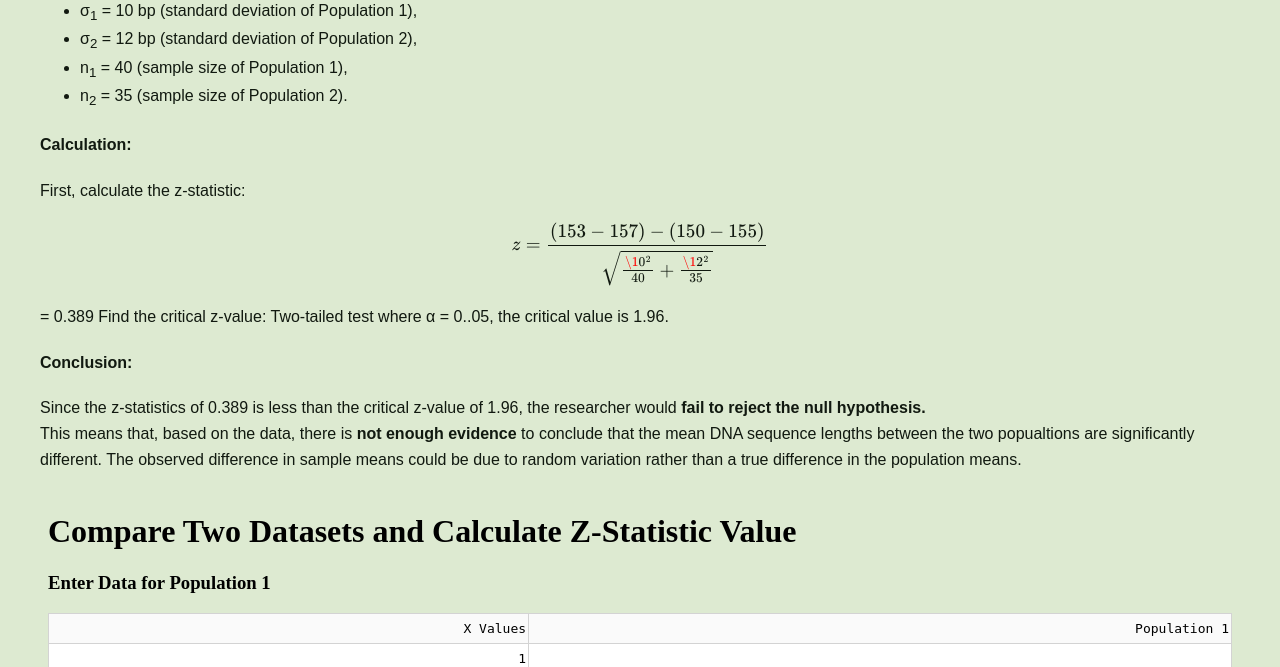
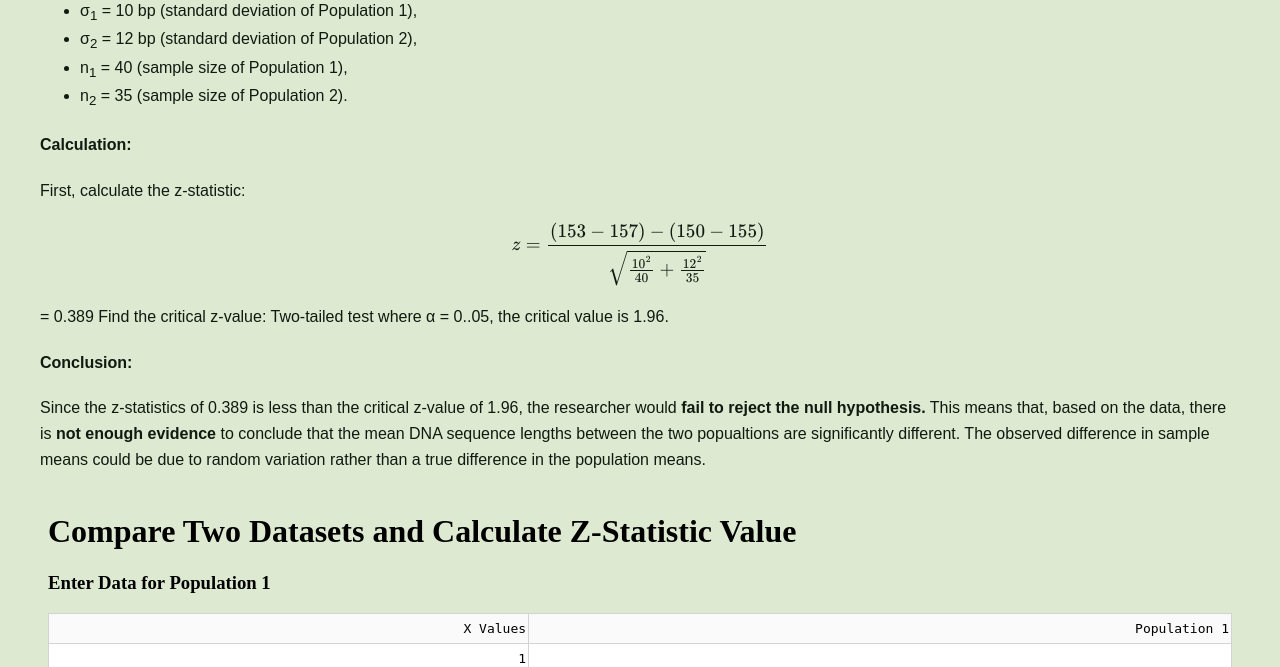
Before and after one commit to hbrackney/StatsApp, a Flask app: page /z_test_page in a window 1280 px wide. Shown: the part 3502-4169 px from the top of the page. Run offline with Flask 3, Linux system fonts and the light colour scheme.

Commit message:
Functional z-test data table, plot, and z-statistic computation

```diff
--- a/app.py
+++ b/app.py
@@ -91,4 +91,4 @@
     return render_template("example_page.html")
 
 if __name__ == "__main__":
-    serve(app, host="0.0.0.0", port=13000)
+    serve(app, host="0.0.0.0", port=14000)
--- a/plots.py
+++ b/plots.py
@@ -94,7 +94,7 @@
     else:
         # Perform z-test on the input data
         z_stat, p_value = ztest(values1, values2, alternative='two-sided')
-        z_test_result_text = f"Z-Statistic: {z_stat:.2f}, P-Value: {p_value:.4f}"
+        z_test_result_text = f"Z-Statistic: {z_stat:.2f}, P-value: {p_value:.4f}"
 
     # Create a box plot for visualization
     figure = go.Figure()
--- a/templates/z_test_page.html
+++ b/templates/z_test_page.html
@@ -189,7 +189,7 @@
         <b>Calculation:</b>
     </p>
     <p>
-        First, calculate the z-statistic: $$ z = \frac{\left( 153 - 157 \right) - \left( 150-155 \right)}{\sqrt{\frac{\10^2}{40}+\frac{\12^2}{35}}} $$ = 0.389
+        First, calculate the z-statistic: $$ z = \frac{\left( 153 - 157 \right) - \left( 150-155 \right)}{\sqrt{\frac{10^2}{40}+\frac{12^2}{35}}} $$ = 0.389
         Find the critical z-value:
         Two-tailed test where &alpha; = 0..05, the critical value is 1.96.
     </p>
@@ -198,9 +198,7 @@
     </p>
     <p>
         Since the z-statistics of 0.389 is less than the critical z-value of 1.96,
-        the researcher would <b>fail to reject the null hypothesis.</b>
-        <br>
-        This means that, based on the data, there is <b>not enough evidence</b> to conclude that
+        the researcher would <b>fail to reject the null hypothesis.</b> This means that, based on the data, there is <b>not enough evidence</b> to conclude that
         the mean DNA sequence lengths between the two popualtions are significantly different.
         The observed difference in sample means could be due to random variation rather than a
         true difference in the population means.
```
Also changed, not shown: README.md.
